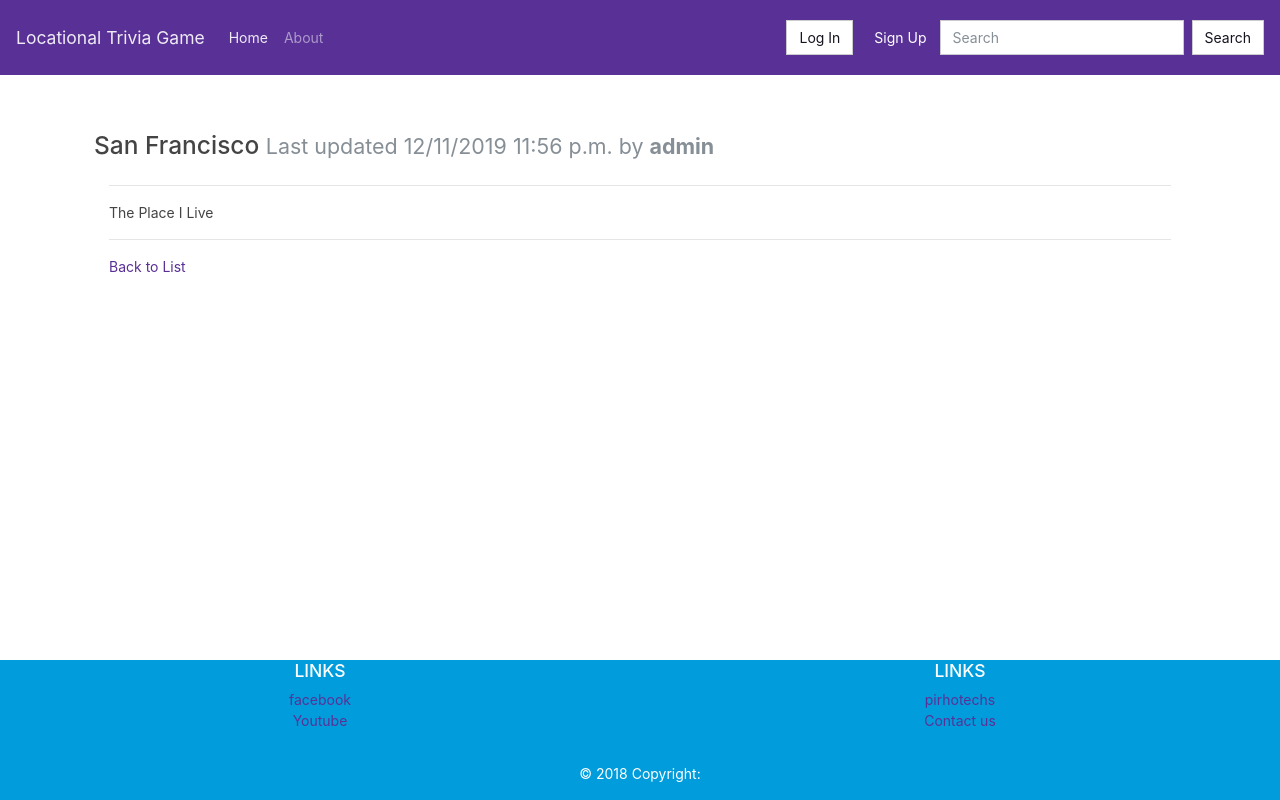
After one commit to ChrisBarnes2000-MS-DU/BEW1.2-Contractor, a Django app: a page that uses templates/base.html in a window 1280 px wide. The commit adds this page. Run offline with Django 3.2, Linux system fonts and the light colour scheme; data comes from the database, SQL or seed files in the repository; some libraries are stand-ins or nearby versions.

Commit message:
adjust reverse in models, add logout view, adjust base and navbar

```diff
--- a/locations/models.py
+++ b/locations/models.py
@@ -8,7 +8,7 @@ from django.utils import timezone
 from django.contrib.auth.models import User
 
 class Page(models.Model):
-    """ Represents a single wiki page. """
+    """ Represents a single page. """
     title = models.CharField(max_length=settings.PAGE_TITLE_MAX_LENGTH, unique=True,
                              help_text="Title of your page.")
     author = models.ForeignKey(User, on_delete=models.PROTECT,
@@ -25,9 +25,9 @@ class Page(models.Model):
         return self.title
 
     def get_absolute_url(self):
-        """ Returns a fully-qualified path for a page (/my-new-wiki-page). """
+        """ Returns a fully-qualified path for a page (/my-new-page). """
         path_components = {'slug': self.slug}
-        return reverse('wiki-details-page', kwargs=path_components)
+        return reverse('details-page', kwargs=path_components)
 
     def save(self, *args, **kwargs):
         """ Creates a URL safe slug automatically when a new a page is created. """
--- /dev/null
+++ b/locations/templates/page.html
@@ -0,0 +1,21 @@
+{% extends "base.html" %}
+
+{% block content %}
+  <div class="row">
+    <div class="col m-4">
+        <div class="row">
+            <h3>
+                {{ page.title }}
+                <small class="text-muted">Last updated {{ page.modified|date:"SHORT_DATETIME_FORMAT" }} by <b>{{ page.author.username }}</b></small>
+            </h3>
+            {% if user.is_authenticated %}
+                <a href="{% url 'edit-page' slug=page.slug %}"><i class="fas fa-edit"></i></a>
+            {% endif %}
+        </div>
+        <hr>
+        <p>{{ page.content|linebreaksbr }}</p>
+        <hr>
+        <a href="{% url 'list-page' %}">Back to List</a>
+    </div>
+  </div>
+{% endblock %}
--- a/locations/views.py
+++ b/locations/views.py
@@ -9,6 +9,10 @@ from django.utils import timezone
 
 from locations.forms import PageForm
 from locations.models import Question, Page
+
+def logout_view(request):
+    logout(request)
+    # Redirect to a success page.
 
 class PageListView(ListView):
     """ Renders a list of all Pages. """
--- a/templates/base.html
+++ b/templates/base.html
@@ -5,23 +5,31 @@
     <meta charset="UTF-8">
     <meta name="viewport" content="width=device-width, initial-scale=1.0, shrink-to-fit=no">
     <meta http-equiv="X-UA-Compatible" content="ie=edge">
-    <title>Locational Trivia Game</title>
+    <!-- BOOTSTRAP THEME -->
     <link rel="stylesheet" href="https://stackpath.bootstrapcdn.com/bootstrap/4.3.1/css/bootstrap.min.css">
-    <!-- BOOTSTRAP THEME -->
     <link rel="stylesheet" href="https://bootswatch.com/4/pulse/bootstrap.min.css">
-
+    <!-- FONT AWESOME -->
+    <script src="https://kit.fontawesome.com/1dfdc47998.js" crossorigin="anonymous"></script>
     <!-- CUSTOM STYLES -->
     <link rel="stylesheet" type="text/css" href="{% static 'style.css' %}">
+
+    <title>Locational Trivia Game</title>
 </head>
 
 <body>
     {% include 'partials/navbar.html' %}
 
-    <div class='container'>
+    <main role="main" class="container" style="margin-top: 4vh;">
         {% block content %}
-            BODY CONTENT GOES HERE
+        <div class="row">
+            <div class="col m-4">
+                <div class="alert alert-warning" role="alert">
+                If you see this, you forgot <code>{% verbatim %}{% block content %}{% endblock %}{% endverbatim %}</code> in your child template.
+                </div>
+            </div>
+        </div>
         {% endblock %}
-    </div>
+    </main>
 
     {% include 'partials/footer.html' %}
 
--- a/templates/partials/navbar.html
+++ b/templates/partials/navbar.html
@@ -21,6 +21,17 @@
                     <a class="nav-link" href="#">Pricing</a>
                 </li> -->
         </ul>
+        <form class="form-inline ml-auto">
+            {% if user.is_authenticated %}
+            <div class="text-white">Hello, <strong>{{ user }}</strong>!</div>
+            <a href="{% url 'create-page' %}" class="btn btn-success ml-4">New Page</a>
+            <a href="{% url 'logout' %}" class="btn btn-danger ml-2">Log Out</a>
+            {% endif %}
+            {% if not user.is_authenticated %}
+            <a href="{% url 'login' %}" class="btn btn-secondary ml-2">Log In</a>
+            <a href="{% url 'signup' %}" class="btn btn-primary ml-2">Sign Up</a>
+            {% endif %}
+        </form>
         <form class="form-inline my-2 my-lg-0">
             <input class="form-control mr-sm-2" type="text" placeholder="Search">
             <button class="btn btn-secondary my-2 my-sm-0" type="submit">Search</button>
```
